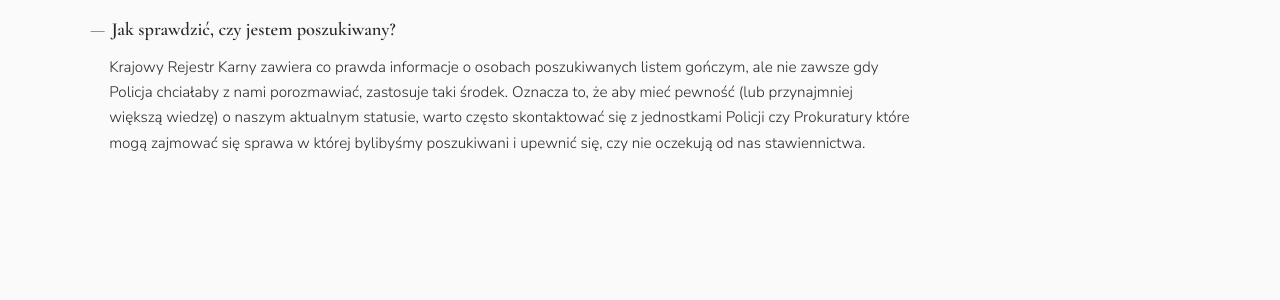
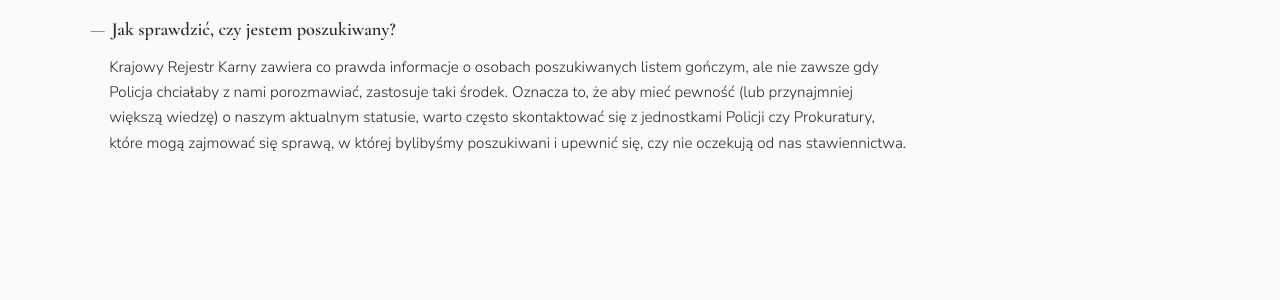
Before and after one commit to pmmodzelewski/adwokatmodzelewski.pl, a Jekyll site: the page built from _specjalizacje/prawo-karne.md, in a window 1280 px wide and 900 px high, scrolled down 3495 px. Shown: the part 203-503 px from the top of the window. Built offline with Jekyll 4.4.1, drawn with Linux system fonts in a browser that asks for light colours; Markdown is read by kramdown in place of the engine named in the settings; some of the changed lines change nothing that is shown; some of the changed text lies outside the part shown.

Commit message:
Update prawo-karne.md

```diff
--- a/_specjalizacje/prawo-karne.md
+++ b/_specjalizacje/prawo-karne.md
@@ -28,7 +28,7 @@
   - q: "Jak sprawdzić, czy jestem poszukiwany?"
     a: "Krajowy Rejestr Karny zawiera co prawda informacje o osobach poszukiwanych listem gończym, ale nie zawsze gdy Policja
     chciałaby z nami porozmawiać, zastosuje taki środek. Oznacza to, że aby mieć pewność (lub przynajmniej większą wiedzę)
-    o naszym aktualnym statusie, warto często skontaktować się z jednostkami Policji czy Prokuratury które mogą zajmować się sprawa
+    o naszym aktualnym statusie, warto często skontaktować się z jednostkami Policji czy Prokuratury, które mogą zajmować się sprawą,
     w której bylibyśmy poszukiwani i upewnić się, czy nie oczekują od nas stawiennictwa."
 ---
 
@@ -66,7 +66,7 @@
 
 ### Przeciwko wolności seksualnej i obyczajności
 
-Zarówno dotyczących czynów skierowanych przeciwko tej wolnosci jak i posiadania materiałów, których posiadanie jest zabronione.
+Zarówno dotyczących czynów skierowanych przeciwko tej wolności jak i posiadania materiałów, których posiadanie jest zabronione.
 
 ### Przeciwko czci i nietykalności cielesnej
 
@@ -86,7 +86,7 @@
 
 ### Z zakresu Ustawy o przeciwdziałaniu narkomanii
 
-W zakresie posiadania środków odurzających, a także przestępstw poważniejszych, jak wprowadzanie tych środków do obrodu, handel nimi czy ich wytwarzanie.
+W zakresie posiadania środków odurzających, a także przestępstw poważniejszych, jak wprowadzanie tych środków do obrotu, handel nimi czy ich wytwarzanie.
 
 ### Żołnierzy zawodowych z części wojskowej Kodeksu karnego
 
```
